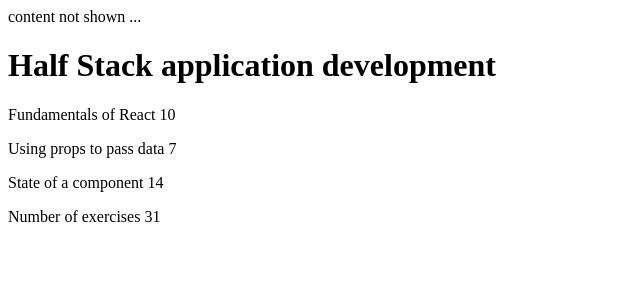
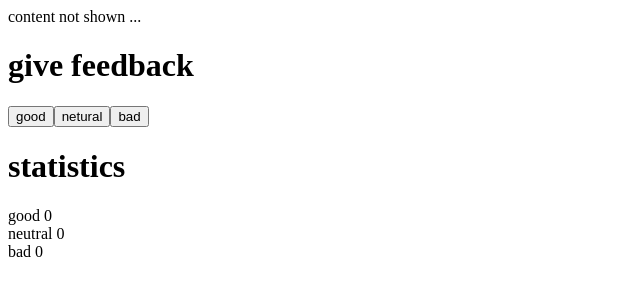
Before and after one commit to amalrajvinoth/fullstackopen, a React (Create React App) app in the folder part1/: page / in a window 1280 px wide. Shown: the top 300 px of the page, without its empty margins (0-640 px from the left). Built offline with nearby package versions, Linux system fonts and the light colour scheme.

Commit message:
1.6: unicafe step1

```diff
--- a/part1/src/App.js
+++ b/part1/src/App.js
@@ -1,64 +1,29 @@
-const Header = (props) => {
-  return (
-    <div>
-      <h1>{props.course}</h1>
-    </div>
-  )
-}
+import { useState } from 'react'
 
-const Part = (props) => {
-  return (
-    <div>
-      <p>
-        {props.part} {props.exercises}
-      </p>
-    </div>
-  )
-}
+const Button = ({ handleClick, text }) => <button onClick={handleClick}>{text}</button>
+const Display = ({ text, counter }) => <div>{text} {counter}</div>
 
-const Content = (props) => {
-  return (
-    <div>
-      <Part part={props.parts[0].name} exercises={props.parts[0].exercises} />
-      <Part part={props.parts[1].name} exercises={props.parts[1].exercises} />
-      <Part part={props.parts[2].name} exercises={props.parts[2].exercises} />
-    </div>
-  )
-}
-
-const Total = (props) => {
-  return (
-    <div>
-      <p>Number of exercises {props.parts[0].exercises + props.parts[1].exercises + props.parts[2].exercises}</p>
-    </div>
-  )
-}
 
 const App = () => {
-  const course = {
-    name: 'Half Stack application development',
-    parts: [
-      {
-        name: 'Fundamentals of React',
-        exercises: 10
-      },
-      {
-        name: 'Using props to pass data',
-        exercises: 7
-      },
-      {
-        name: 'State of a component',
-        exercises: 14
-      }
-    ]
-  }
+  const [good, setGood] = useState(0)
+  const [neutral, setNeutral] = useState(0)
+  const [bad, setBad] = useState(0)
+
+  const increaseGood = () => setGood(good + 1)
+  const increaseNeutral = () => setNeutral(neutral + 1)
+  const increaseBad = () => setBad(bad + 1)
 
   return (
-    <div>
-      <Header course={course.name} />
-      <Content parts={course.parts} />
-      <Total parts={course.parts} />
-    </div>
+      <div>
+        <div> <h1>give feedback</h1> </div>
+        <Button handleClick={increaseGood} text="good" />
+        <Button handleClick={increaseNeutral} text="netural" />
+        <Button handleClick={increaseBad} text="bad" />
+        <div> <h1>statistics</h1> </div>
+        <Display text="good" counter={good} />
+        <Display text="neutral" counter={neutral} />
+        <Display text="bad" counter={bad} />
+      </div>
   )
 }
 
```
